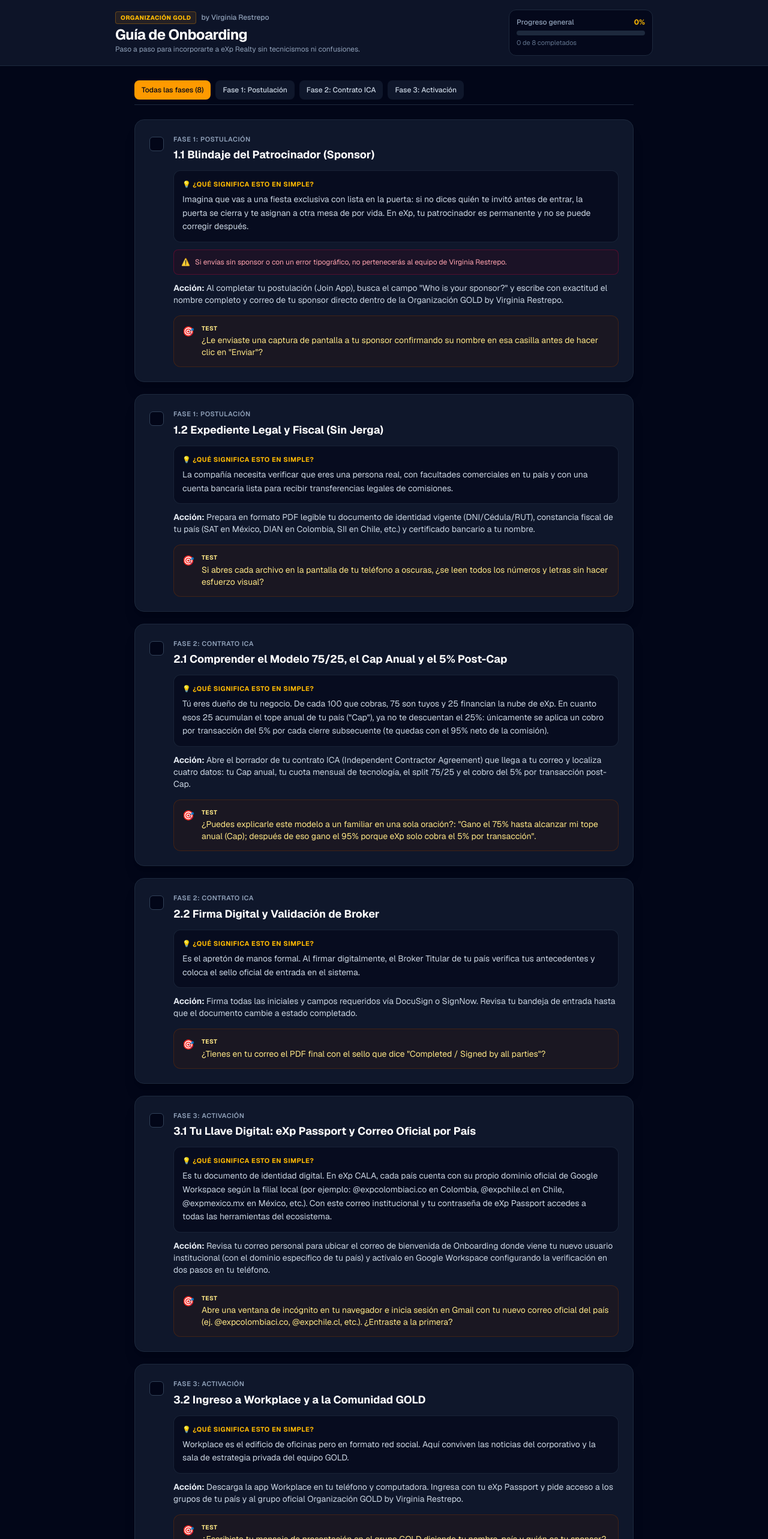
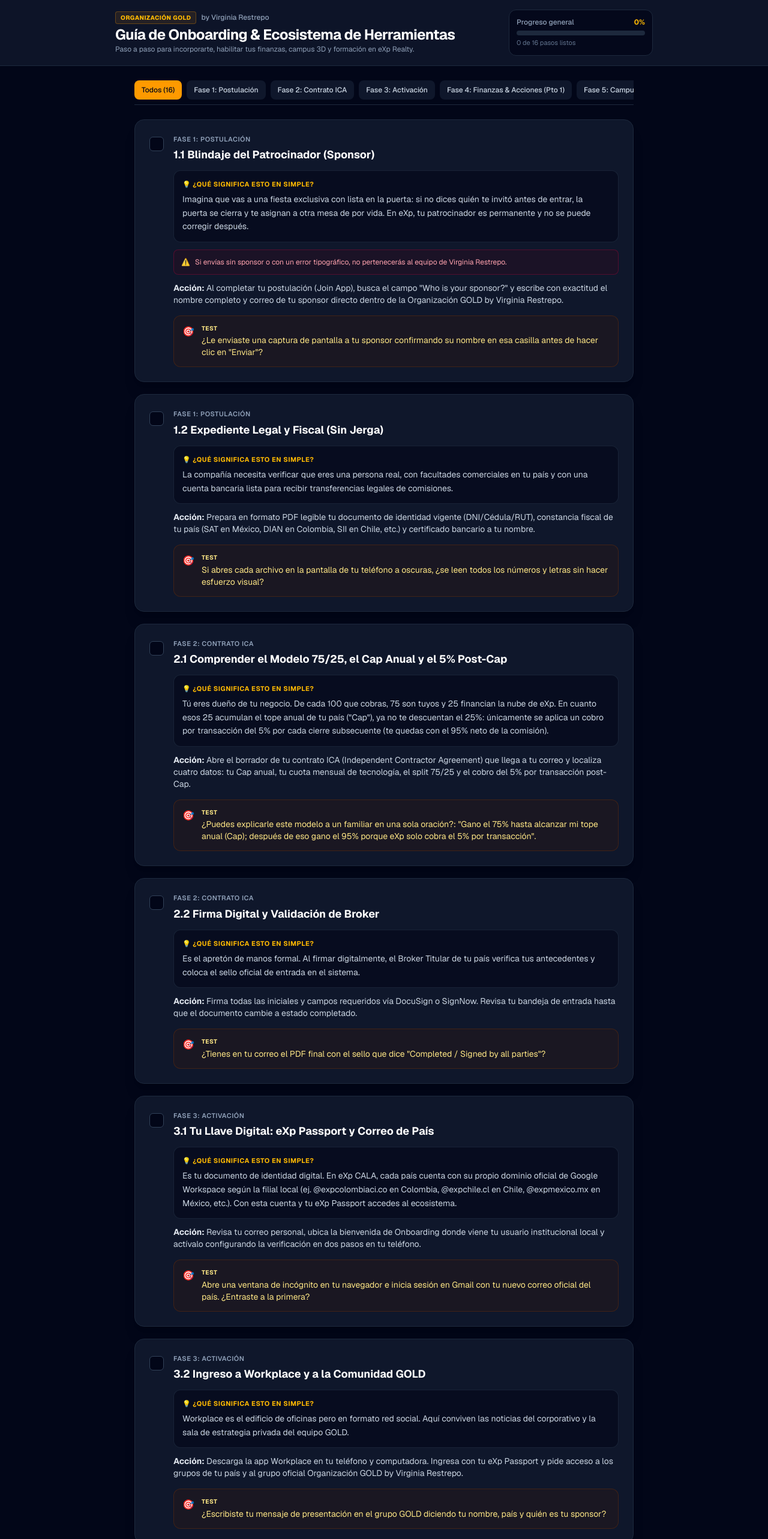
Before and after one commit to cburagli79/exp_onboarding, a Next.js app: page / in a window 1280 px wide. Shown: the top 2566 px of the page at 60% size. Built offline with nearby package versions, Linux system fonts and the light colour scheme.

Commit message:
feat: add operational tools for finance, virtual campus and compliance

```diff
--- a/src/app/page.tsx
+++ b/src/app/page.tsx
@@ -14,7 +14,7 @@ interface Task {
 }
 
 const ONBOARDING_TASKS: Task[] = [
-  // FASE 1
+  // FASE 1: POSTULACIÓN
   {
     id: "1.1",
     phaseId: 1,
@@ -40,7 +40,8 @@ const ONBOARDING_TASKS: Task[] = [
     feynmanCheck:
       "Si abres cada archivo en la pantalla de tu teléfono a oscuras, ¿se leen todos los números y letras sin hacer esfuerzo visual?",
   },
-  // FASE 2
+
+  // FASE 2: CONTRATO ICA
   {
     id: "2.1",
     phaseId: 2,
@@ -65,18 +66,19 @@ const ONBOARDING_TASKS: Task[] = [
     feynmanCheck:
       '¿Tienes en tu correo el PDF final con el sello que dice "Completed / Signed by all parties"?',
   },
-  // FASE 3
+
+  // FASE 3: ACTIVACIÓN Y COMUNIDAD
   {
     id: "3.1",
     phaseId: 3,
     phaseName: "Fase 3: Activación",
-    title: "3.1 Tu Llave Digital: eXp Passport y Correo Oficial por País",
+    title: "3.1 Tu Llave Digital: eXp Passport y Correo de País",
     feynmanConcept:
-      "Es tu documento de identidad digital. En eXp CALA, cada país cuenta con su propio dominio oficial de Google Workspace según la filial local (por ejemplo: @expcolombiaci.co en Colombia, @expchile.cl en Chile, @expmexico.mx en México, etc.). Con este correo institucional y tu contraseña de eXp Passport accedes a todas las herramientas del ecosistema.",
+      "Es tu documento de identidad digital. En eXp CALA, cada país cuenta con su propio dominio oficial de Google Workspace según la filial local (ej. @expcolombiaci.co en Colombia, @expchile.cl en Chile, @expmexico.mx en México, etc.). Con esta cuenta y tu eXp Passport accedes al ecosistema.",
     action:
-      "Revisa tu correo personal para ubicar el correo de bienvenida de Onboarding donde viene tu nuevo usuario institucional (con el dominio específico de tu país) y actívalo en Google Workspace configurando la verificación en dos pasos en tu teléfono.",
+      "Revisa tu correo personal, ubica la bienvenida de Onboarding donde viene tu usuario institucional local y actívalo configurando la verificación en dos pasos en tu teléfono.",
     feynmanCheck:
-      "Abre una ventana de incógnito en tu navegador e inicia sesión en Gmail con tu nuevo correo oficial del país (ej. @expcolombiaci.co, @expchile.cl, etc.). ¿Entraste a la primera?",
+      "Abre una ventana de incógnito en tu navegador e inicia sesión en Gmail con tu nuevo correo oficial del país. ¿Entraste a la primera?",
   },
   {
     id: "3.2",
@@ -94,25 +96,127 @@ const ONBOARDING_TASKS: Task[] = [
     id: "3.3",
     phaseId: 3,
     phaseName: "Fase 3: Activación",
-    title: "3.3 Entrada al Campus Virtual (eXp World)",
-    feynmanConcept:
-      "El campus de eXp no tiene cemento ni ladrillos: está en una aplicación 3D. Entras como un avatar para hablar con contabilidad, soporte técnico o brokers en tiempo real.",
-    action:
-      "Descarga el software de eXp World en tu ordenador, crea tu avatar y visita la sala de operaciones del Broker de tu país.",
-    feynmanCheck:
-      "¿Caminaste con tu avatar hasta el auditorio principal y confirmaste que tu micrófono y auriculares funcionan?",
-  },
-  {
-    id: "3.4",
-    phaseId: 3,
-    phaseName: "Fase 3: Activación",
-    title: "3.4 Sesión de Despegue con tu Mentor GOLD",
+    title: "3.3 Sesión de Despegue con tu Mentor GOLD",
     feynmanConcept:
       "Aprender a manejar no se logra leyendo el manual: se logra subiéndose al auto con un conductor experimentado al lado. Esta sesión fija tu rumbo para tus primeras ventas.",
     action:
       "Agenda tu reunión 1 a 1 de arranque con tu sponsor o líder designado de la Organización GOLD para crear tu plan de los primeros 30 días.",
     feynmanCheck:
       "¿Tienes ya escrita en papel una lista con tus primeros 20 contactos y la fecha exacta de tu primera capacitación de ventas?",
+  },
+
+  // FASE 4: HERRAMIENTAS DE GESTIÓN Y FINANZAS (PUNTO 1)
+  {
+    id: "4.1",
+    phaseId: 4,
+    phaseName: "Fase 4: Finanzas y Negocio",
+    title: "4.1 My eXp 3.0: Tu Tablero de Control Financiero",
+    feynmanConcept:
+      "Es el velocímetro y medidor de gasolina de tu empresa inmobiliaria. En una sola pantalla ves cuánto has vendido, cuánto te falta exactamente para completar tu Cap anual del 75/25 y cuánto dinero has generado por comisiones de equipo (Revenue Share).",
+    action:
+      "Ingresa a My eXp 3.0 desde tu panel de aplicaciones Okta/SSO con tu eXp Passport y revisa la sección 'My Dashboard' y el módulo de comisiones.",
+    feynmanCheck:
+      "¿Pudiste entrar a My eXp 3.0, ubicar el gráfico de tu Cap anual y corroborar que tu nombre y sponsor figuran correctamente?",
+  },
+  {
+    id: "4.2",
+    phaseId: 4,
+    phaseName: "Fase 4: Finanzas y Negocio",
+    title: "4.2 Agent Stock Programs: Conviértete en Socio de eXp",
+    feynmanConcept:
+      "En lugar de solo recibir dinero en efectivo, eXp te permite comprar acciones de la compañía pública matriz (NASDAQ: EXPI) con un 10% de descuento directo sobre el precio de mercado, usando el 5% de tus comisiones ganadas.",
+    action:
+      "Abre el módulo 'Agent Stock Programs' en tu portal de trabajo y confirma tu inscripción al programa de compra de acciones con descuento para tus futuros cierres.",
+    feynmanCheck:
+      "¿Comprendes cómo el 10% de descuento en la compra de acciones EXPI se convierte en ganancia patrimonial instantánea y pudiste verificar tu estado activo en el programa?",
+  },
+  {
+    id: "4.3",
+    phaseId: 4,
+    phaseName: "Fase 4: Finanzas y Negocio",
+    title: "4.3 Morgan Stanley at Work: Tu Bóveda de Acciones en Wall Street",
+    feynmanConcept:
+      "Es tu cuenta de custodia bursátil oficial en Estados Unidos. Las acciones que compras con descuento o que eXp te premia por metas de ventas se custodian aquí bajo tu propio número de cuenta regulada.",
+    action:
+      "Accede a Morgan Stanley at Work (Shareworks), completa el registro de seguridad inicial y valida tus datos de identidad para dejar activada tu cuenta de valores.",
+    feynmanCheck:
+      "¿Iniciaste sesión con éxito en Morgan Stanley at Work y puedes ver tu panel de portafolio patrimonial listo?",
+  },
+
+  // FASE 5: CAMPUS VIRTUAL, COMUNICACIÓN Y SOPORTE (PUNTO 3)
+  {
+    id: "5.1",
+    phaseId: 5,
+    phaseName: "Fase 5: Campus y Soporte",
+    title: "5.1 exp.world: Tu Oficina Virtual en el Metaverso 3D",
+    feynmanConcept:
+      "Olvídate de pagar arriendos o gastar gasolina para ir a una oficina física. exp.world es un campus 3D inmersivo donde caminas con tu propio avatar y entras a las oficinas del Broker, Contabilidad o Soporte en tiempo real.",
+    action:
+      "Descarga la aplicación exp.world en tu computador, personaliza tu avatar y navega hasta el auditorio o el salón de operaciones de tu país.",
+    feynmanCheck:
+      "¿Ingresaste a exp.world con tu avatar, encendiste tu micrófono y comprobaste que puedes escuchar e interactuar con el personal de soporte?",
+  },
+  {
+    id: "5.2",
+    phaseId: 5,
+    phaseName: "Fase 5: Campus y Soporte",
+    title: "5.2 eXp Hub: La Intranet y Tablón Global",
+    feynmanConcept:
+      "Es el periódico mural y centro de mando digital de la empresa. En lugar de buscar entre cientos de correos perdidos, aquí encuentras los comunicados oficiales, directivas corporativas y calendarios de eventos en un solo lugar.",
+    action:
+      "Abre 'eXp Hub' desde tu lanzador de aplicaciones y agrega a tus marcadores favoritos la sección de noticias y eventos correspondientes a la región CALA.",
+    feynmanCheck:
+      "¿Localizaste en el Hub la sección de noticias corporativas y el calendario de eventos globales?",
+  },
+  {
+    id: "5.3",
+    phaseId: 5,
+    phaseName: "Fase 5: Campus y Soporte",
+    title: "5.3 Zoho Mail: Correo Institucional de Filial Local",
+    feynmanConcept:
+      "Es tu buzón de correspondencia comercial formal con extensión de tu país (ej. @expchile.cl). Brinda la seriedad corporativa necesaria para enviar contratos, órdenes de corretaje y ofertas a clientes y bancos locales.",
+    action:
+      "Ingresa a Zoho Mail con tus credenciales asignadas de país, personaliza tu bandeja de entrada y crea tu firma electrónica con tus teléfonos y logos oficiales.",
+    feynmanCheck:
+      "¿Te enviaste un correo de prueba a tu cuenta personal desde Zoho Mail y confirmaste que sale con tu firma profesional completa?",
+  },
+  {
+    id: "5.4",
+    phaseId: 5,
+    phaseName: "Fase 5: Campus y Soporte",
+    title: "5.4 Agent Services: La Ventanilla Oficial de Ayuda y Tickets",
+    feynmanConcept:
+      "Es el centro de atención al cliente interno de eXp. Si tienes una consulta sobre el estado de pago de una comisión, acreditación de un contrato o necesitas asistencia técnica, abres un ticket formal aquí.",
+    action:
+      "Entra al portal de Agent Services y familiarízate con las opciones para radicar solicitudes de soporte administrativo, legal y financiero.",
+    feynmanCheck:
+      "¿Sabes exactamente en qué sección de Agent Services debes ingresar una consulta si necesitas dar seguimiento a una liquidación de comisión?",
+  },
+
+  // FASE 6: FORMACIÓN Y CUMPLIMIENTO NORMATIVO (PUNTO 5)
+  {
+    id: "6.1",
+    phaseId: 6,
+    phaseName: "Fase 6: Formación y Ética",
+    title: "6.1 eXp University & International Training: Tu Universidad Inmobiliaria",
+    feynmanConcept:
+      "Es como tener una plataforma de streaming educativo con más de 80 horas semanales de clases en vivo y grabadas, dictadas exclusivamente por los agentes con mejores resultados de la industria sobre prospección, negociación y cierres.",
+    action:
+      "Accede a eXp University e International Training, revisa la parrilla horaria de clases en español de esta semana y selecciona al menos dos sesiones para tu agenda.",
+    feynmanCheck:
+      "¿Elegiste y agendaste ya en tu calendario dos capacitaciones comerciales de eXp University para esta semana?",
+  },
+  {
+    id: "6.2",
+    phaseId: 6,
+    phaseName: "Fase 6: Formación y Ética",
+    title: "6.2 Agent Compliance Self Service: Cursos Obligatorios de Ética y Ley",
+    feynmanConcept:
+      "Es el cinturón de seguridad legal de tu negocio. Son cursos breves pero mandatorios que te enseñan cómo evitar sanciones legales (como prevención de lavado de activos y transparencia publicitaria) para blindar tu patrimonio.",
+    action:
+      "Entra a 'Agent Compliance Self Service - Courses', ubica los módulos asignados a tu cuenta de agente y completa el primer curso mandatorio de inducción ética.",
+    feynmanCheck:
+      "¿Aprobaste tu primer módulo de compliance en la plataforma y comprobaste que el curso figura como completado en tu expediente?",
   },
 ];
 
@@ -173,10 +277,10 @@ export default function GoldOnboardingGuide() {
               <span className="text-xs text-slate-400 font-medium">by Virginia Restrepo</span>
             </div>
             <h1 className="text-xl sm:text-2xl font-bold tracking-tight text-white mt-0.5">
-              Guía de Onboarding
+              Guía de Onboarding & Ecosistema de Herramientas
             </h1>
             <p className="text-xs text-slate-400">
-              Paso a paso para incorporarte a eXp Realty sin tecnicismos ni confusiones.
+              Paso a paso para incorporarte, habilitar tus finanzas, campus 3D y formación en eXp Realty.
             </p>
           </div>
 
@@ -193,7 +297,7 @@ export default function GoldOnboardingGuide() {
               />
             </div>
             <div className="flex justify-between items-center text-[11px] text-slate-500 mt-1">
-              <span>{completed.length} de {total} completados</span>
+              <span>{completed.length} de {total} pasos listos</span>
               {completed.length > 0 && (
                 <button
                   onClick={resetProgress}
@@ -207,7 +311,7 @@ export default function GoldOnboardingGuide() {
         </div>
       </header>
 
-      {/* Selector de Fases */}
+      {/* Selector de Fases y Módulos */}
       <div className="max-w-4xl mx-auto px-4 sm:px-8 mt-6">
         <div className="flex items-center gap-2 overflow-x-auto pb-2 border-b border-slate-800 text-xs">
           <button
@@ -218,7 +322,7 @@ export default function GoldOnboardingGuide() {
                 : "bg-slate-900 text-slate-300 hover:bg-slate-800"
             }`}
           >
-            Todas las fases ({total})
+            Todos ({total})
           </button>
           <button
             onClick={() => setActiveTab(1)}
@@ -250,10 +354,40 @@ export default function GoldOnboardingGuide() {
           >
             Fase 3: Activación
           </button>
+          <button
+            onClick={() => setActiveTab(4)}
+            className={`px-3 py-2 rounded-lg font-medium transition whitespace-nowrap ${
+              activeTab === 4
+                ? "bg-amber-500 text-slate-950 font-bold"
+                : "bg-slate-900 text-slate-300 hover:bg-slate-800"
+            }`}
+          >
+            Fase 4: Finanzas & Acciones (Pto 1)
+          </button>
+          <button
+            onClick={() => setActiveTab(5)}
+            className={`px-3 py-2 rounded-lg font-medium transition whitespace-nowrap ${
+              activeTab === 5
+                ? "bg-amber-500 text-slate-950 font-bold"
+                : "bg-slate-900 text-slate-300 hover:bg-slate-800"
+            }`}
+          >
+            Fase 5: Campus & Soporte (Pto 3)
+          </button>
+          <button
+            onClick={() => setActiveTab(6)}
+            className={`px-3 py-2 rounded-lg font-medium transition whitespace-nowrap ${
+              activeTab === 6
+                ? "bg-amber-500 text-slate-950 font-bold"
+                : "bg-slate-900 text-slate-300 hover:bg-slate-800"
+            }`}
+          >
+            Fase 6: Formación & Ética (Pto 5)
+          </button>
         </div>
       </div>
 
-      {/* Lista de Tareas Interactivas */}
+      {/* Lista de Tarjetas */}
       <main className="max-w-4xl mx-auto px-4 sm:px-8 mt-6 space-y-5">
         {filteredTasks.map((task) => {
           const isDone = completed.includes(task.id);
@@ -267,7 +401,6 @@ export default function GoldOnboardingGuide() {
               }`}
             >
               <div className="p-5 sm:p-6">
-                {/* Cabecera del ítem */}
                 <div className="flex items-start gap-4">
                   <button
                     onClick={() => toggleTask(task.id)}
@@ -305,7 +438,7 @@ export default function GoldOnboardingGuide() {
                       {task.title}
                     </h2>
 
-                    {/* Explicación en lenguaje simple */}
+                    {/* Explicación Feynman */}
                     <div className="mt-3 text-xs sm:text-sm text-slate-300 leading-relaxed bg-slate-950/60 p-3.5 rounded-xl border border-slate-800/80">
                       <span className="text-amber-400 font-bold block mb-1 text-[11px] uppercase tracking-wider">
                         💡 ¿Qué significa esto en simple?
@@ -313,7 +446,7 @@ export default function GoldOnboardingGuide() {
                       {task.feynmanConcept}
                     </div>
 
-                    {/* Alerta si aplica */}
+                    {/* Advertencia si aplica */}
                     {task.warning && !isDone && (
                       <div className="mt-3 text-xs text-rose-300 bg-rose-950/20 border border-rose-900/50 p-3 rounded-lg flex items-center gap-2">
                         <span>⚠️</span>
@@ -321,7 +454,7 @@ export default function GoldOnboardingGuide() {
                       </div>
                     )}
 
-                    {/* Acción Requerida */}
+                    {/* Acción requerida */}
                     <div className="mt-3 text-xs sm:text-sm text-slate-300">
                       <strong className="text-slate-200">Acción:</strong> {task.action}
                     </div>
@@ -349,17 +482,14 @@ export default function GoldOnboardingGuide() {
           );
         })}
 
-        {/* Tarjeta de Felicitación al completar el 100% */}
+        {/* Felicitación al completar el 100% */}
         {progressPercent === 100 && (
           <div className="p-8 rounded-2xl bg-gradient-to-br from-amber-500/20 via-slate-900 to-slate-900 border border-amber-500/40 text-center space-y-3 shadow-2xl">
             <span className="text-4xl block">🚀</span>
-            <h2 className="text-2xl font-bold text-amber-400">¡Onboarding Oficialmente Completado!</h2>
+            <h2 className="text-2xl font-bold text-amber-400">¡Onboarding y Ecosistema 100% Configurado!</h2>
             <p className="text-sm text-slate-300 max-w-lg mx-auto">
-              Has cubierto todos los pasos técnicos y operativos para pertenecer formalmente a la{" "}
-              <strong className="text-white">Organización GOLD by Virginia Restrepo</strong> en eXp Realty.
-            </p>
-            <p className="text-xs text-amber-300/80 font-medium">
-              Tu siguiente paso es asistir a la próxima reunión semanal de inducción y estrategia de equipo.
+              Has completado todas las etapas de acreditación, activado tus plataformas financieras, tu presencia en el campus 3D y tu plan de capacitaciones en la{" "}
+              <strong className="text-white">Organización GOLD by Virginia Restrepo</strong>.
             </p>
           </div>
         )}
```
